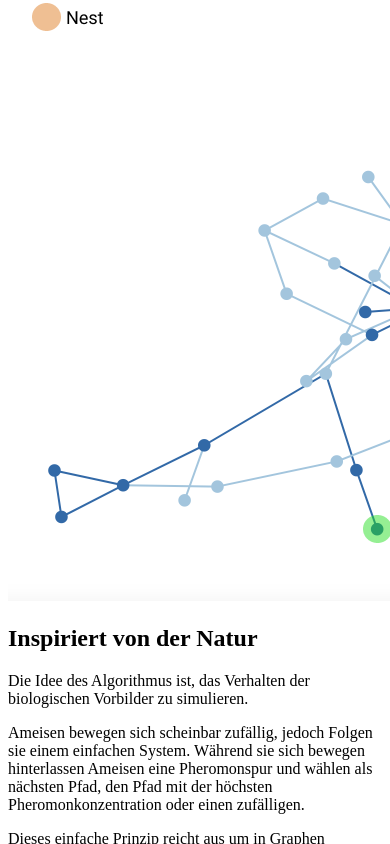
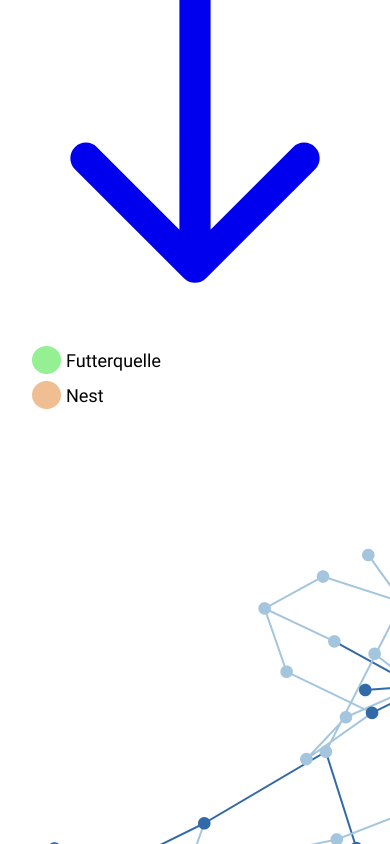
Before and after one commit to pucke-uninow/medienbildung, a Next.js app: page / in a window 390 px wide. Shown: the part 1451-2295 px from the top of the page. Built offline with nearby package versions, Linux system fonts and the light colour scheme.

Commit message:
feat: add bouncing button that indicates more content

```diff
--- a/components/heroSection.js
+++ b/components/heroSection.js
@@ -1,8 +1,8 @@
 import React from "react";
-
+import { ArrowDownIcon } from '@heroicons/react/outline'
 export default function HeroSection() {
     return (
-        <div className="pt-10 bg-gray-900 sm:pt-16 lg:pt-8 lg:pb-14 lg:overflow-hidden h-screen">
+        <div className="pt-10 bg-gray-900 sm:pt-16 lg:pt-8 lg:pb-14 lg:overflow-hidden h-screen relative">
             <div className="mx-auto max-w-7xl lg:px-8">
                 <div className="lg:grid lg:grid-cols-2 lg:gap-8">
                     <div className="mx-auto max-w-md px-4 sm:max-w-2xl sm:px-6 sm:text-center lg:px-0 lg:text-left lg:flex lg:items-center">
@@ -29,7 +29,12 @@ export default function HeroSection() {
             </div>
 
             {/* More main page content here... */}
-
+            <a href="#inspired"
+                type="button"
+                className="animate-bounce absolute left-1/2 bottom-12 lg:bottom-24  sm:hidden lg:block items-center p-3 border border-transparent rounded-full shadow-sm text-white bg-indigo-600 hover:bg-indigo-700 focus:outline-none focus:ring-2 focus:ring-offset-2 focus:ring-indigo-500"
+            >
+                <ArrowDownIcon className="h-6 w-6" aria-hidden="true" />
+            </a>
         </div>
     )
 }
```
